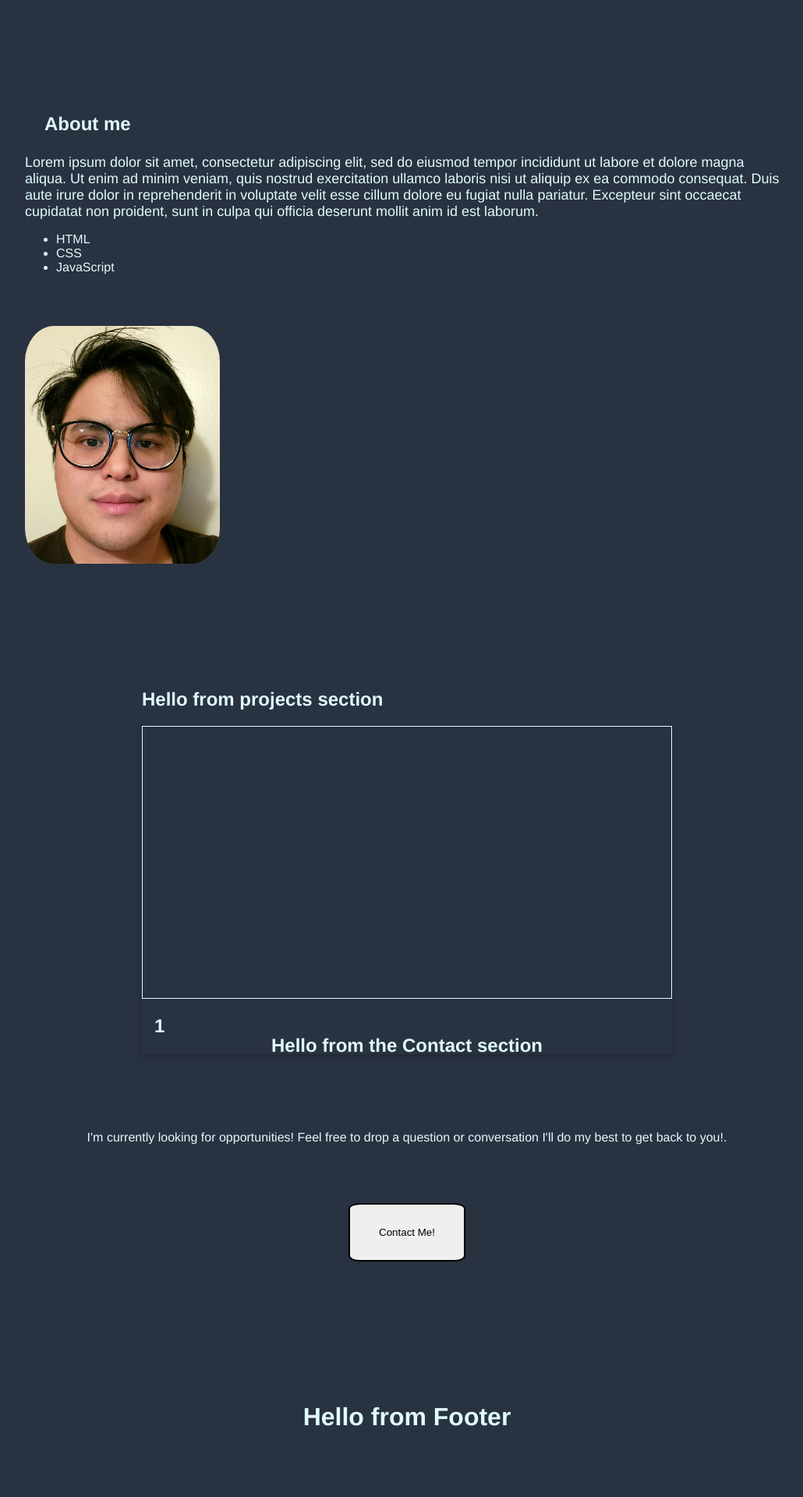
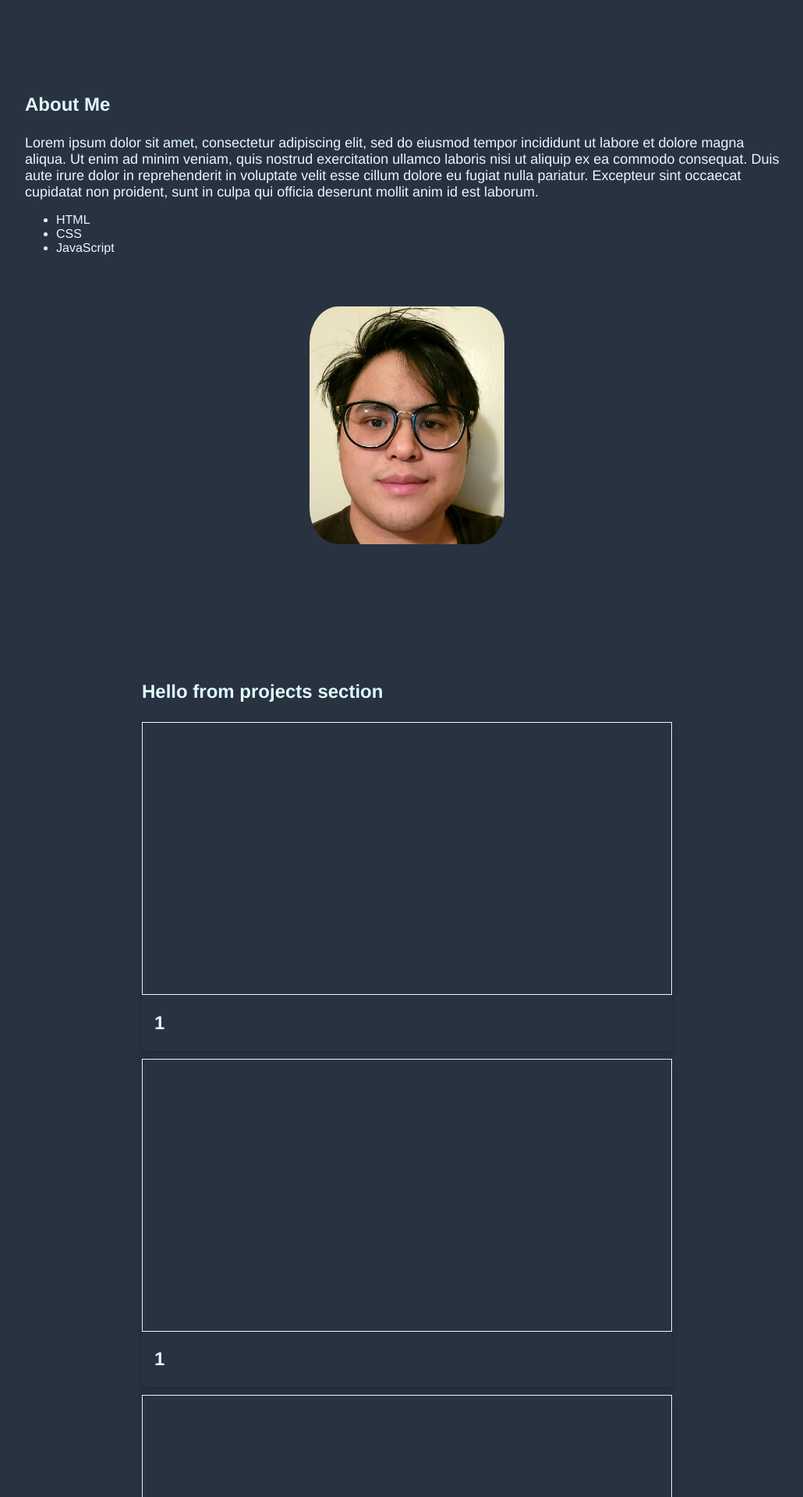
Before and after one commit to Benjamin-Sithisane/portfolio-v1, a JavaScript app: page / in a window 1280 px wide. Shown: the part 680-2600 px from the top of the page at 78% size, without its empty margins (118-1148 px from the left). Before the commit the page ends 2553 px from the top, so only its background shows below. Built offline with nearby package versions, Linux system fonts and the light colour scheme; the HTML template or start-up script is replaced by a standard one.

Commit message:
Edits
Edits to about, projects and footer sections. Removed generic React assets that I forgot to remove.

```diff
--- a/src/components/about.js
+++ b/src/components/about.js
@@ -34,12 +34,12 @@ const StyledAboutSection = styled.section`
     }
 
     .about-title {
-        margin: 25px;
+        margin: 0 0 25px 0;
     }
 
     @media (max-width: 1300px) {
         padding: 0;
-        margin: 0 0 40px 0;
+        margin: 0 0 75px 0;
 
         p {
             font-size: 18px;
@@ -51,6 +51,7 @@ const StyledAboutSection = styled.section`
 
         .container {
             flex-direction: column;
+            align-items: center;
         }
     }
 `;
@@ -59,7 +60,7 @@ const About = () => {
     return (
         <StyledAboutSection>
             <div className='title-container'>
-                <h2 className='about-title'>About me</h2>
+                <h2 className='about-title'>About Me</h2>
                 <div className='line'></div>
             </div>
             <div className='container'>
--- a/src/components/footer.js
+++ b/src/components/footer.js
@@ -2,6 +2,7 @@ import styled from 'styled-components';
 
 const StyledFooter = styled.footer`
     display: flex;
+    background-color: var(--footer-color);
     -webkit-box-pack: center;
     justify-content: center;
     -webkit-box-align: center;
--- a/src/components/projects.js
+++ b/src/components/projects.js
@@ -2,10 +2,18 @@ import styled from 'styled-components';
 
 const StyledProjectsSection = styled.section`
     display: flex;
-    height: 50vh;
     flex-direction: column;
     margin: 0 150px;
     padding: 100px 0;
+
+    h1 {
+        margin: 0 0 25px 0;
+    }
+
+    .grid {
+        display: grid;
+        gap: 10px;
+    }
 
     .project-card {
         box-shadow: 0 4px 8px 0 rgba(0,0,0,0.2);
@@ -32,7 +40,7 @@ const StyledProjectsSection = styled.section`
         margin: 0 0 100px 0;
 
         .container {
-            display: flex;
+            display: grid;
             flex-direction: column;
         }
     }
@@ -43,11 +51,24 @@ const Projects = () => {
         <StyledProjectsSection>
             <h1>Hello from projects section</h1>
 
-
-            <div className="project-card">
-                <div className='picture-placeholder'></div>
-                <div className='info-container'>
-                    <h2>1</h2>
+            <div className='grid'>
+                <div className="project-card">
+                    <div className='picture-placeholder'></div>
+                    <div className='info-container'>
+                        <h2>1</h2>
+                    </div>
+                </div>
+                <div className="project-card">
+                    <div className='picture-placeholder'></div>
+                    <div className='info-container'>
+                        <h2>1</h2>
+                    </div>
+                </div>
+                <div className="project-card">
+                    <div className='picture-placeholder'></div>
+                    <div className='info-container'>
+                        <h2>1</h2>
+                    </div>
                 </div>
             </div>
         </StyledProjectsSection>
```
Also changed, not shown: public/logo192.png (deleted), public/logo512.png (deleted).
